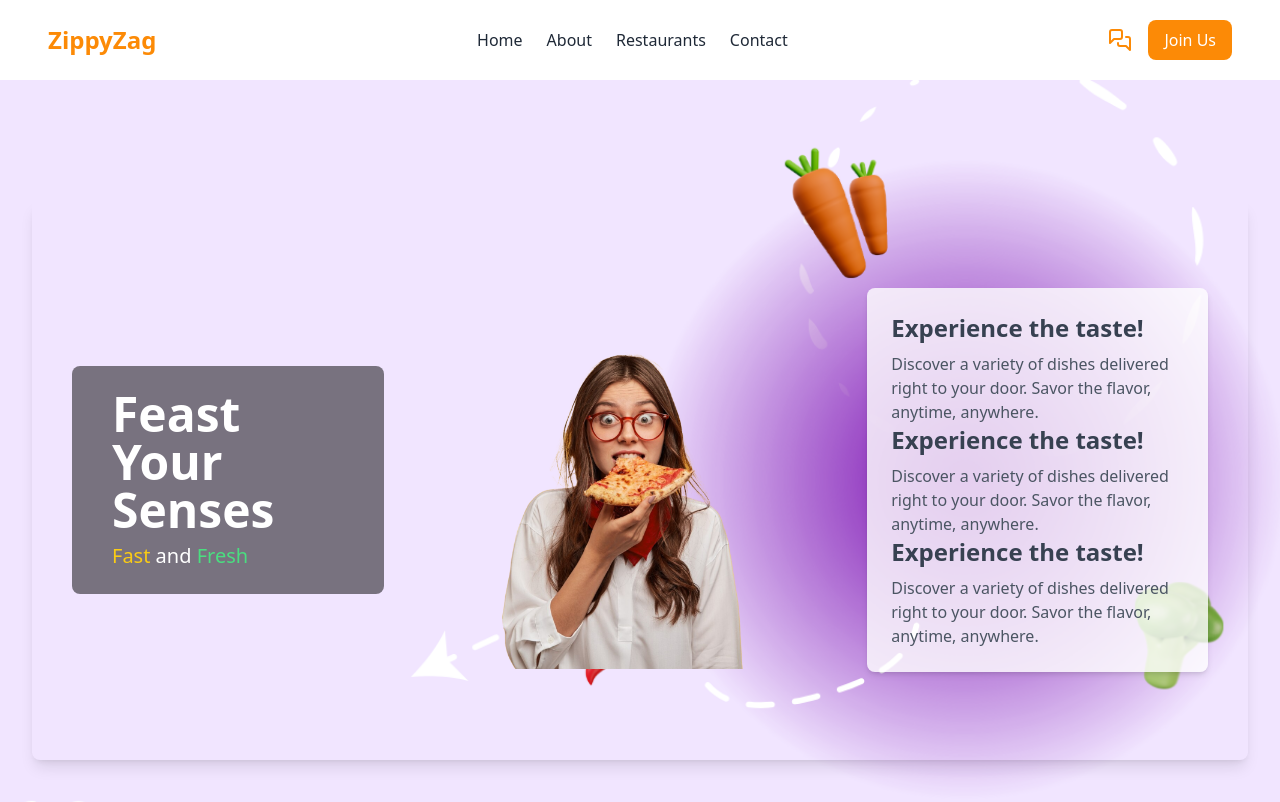
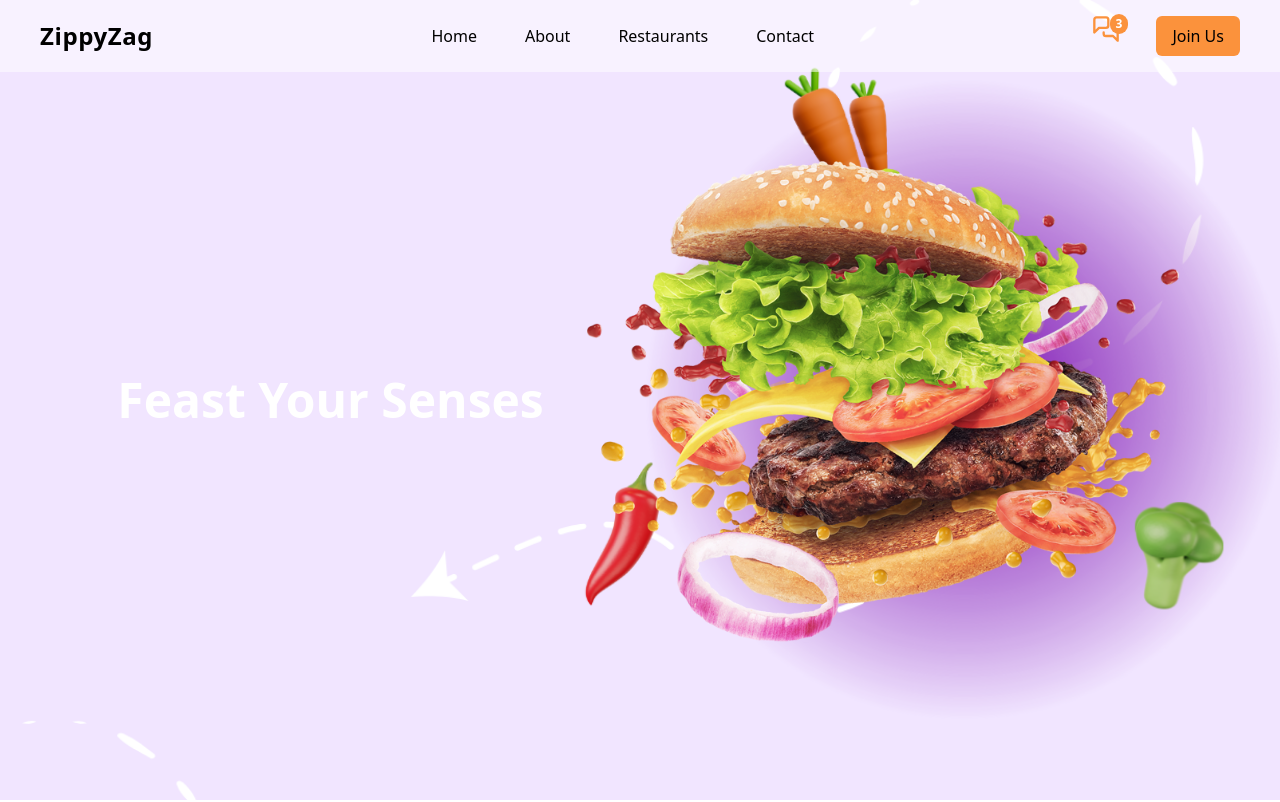
Before and after one commit to javidShabin/zippy-zag-main-project-frontend, a React (Vite) app: page / in a window 1280 px wide. Shown: the top 802 px of the page. Built offline with nearby package versions, Linux system fonts and the light colour scheme.

Commit message:
the hero page make fully responsive and the header also change the color scrolling effect and make the bounsing effect for the chat button and make fully resopnsive

```diff
--- a/src/components/Header.jsx
+++ b/src/components/Header.jsx
@@ -1,24 +1,19 @@
+import { Menu, MessagesSquare, X } from "lucide-react";
 import React, { useState, useEffect } from "react";
-import { Menu, X, MessagesSquare } from "lucide-react"; // Import Lucide icons
 
 const Header = () => {
-  const [isMenuOpen, setIsMenuOpen] = useState(false); // State to toggle mobile menu
-  const [isChatActive, setIsChatActive] = useState(false); // State to track if chat is active
-  const [isScrolled, setIsScrolled] = useState(false); // State to track if user scrolled
+  const [isMenuOpen, setIsMenuOpen] = useState(false);
+  const [isScrolled, setIsScrolled] = useState(false);
 
-  // Toggle chat active state
-  const handleChatClick = () => {
-    setIsChatActive(!isChatActive);
+  // Toggle the menu
+  const toggleMenu = () => {
+    setIsMenuOpen(!isMenuOpen);
   };
 
-  // Add or remove header styles on scroll
+  // Handle scroll to change header color
   useEffect(() => {
     const handleScroll = () => {
-      if (window.scrollY > 10) {
-        setIsScrolled(true);
-      } else {
-        setIsScrolled(false);
-      }
+      setIsScrolled(window.scrollY > 50);
     };
 
     window.addEventListener("scroll", handleScroll);
@@ -29,78 +24,111 @@ const Header = () => {
 
   return (
     <header
-      className={`w-full py-5 sticky top-0 left-0 z-50 transition-all ${
-        isScrolled
-          ? "bg-transparent shadow-lg backdrop-blur-md"
-          : "bg-transparent shadow-none"
-      }`}
+      className={`fixed top-0 w-full z-50 ${
+        isScrolled ? "bg-[#3d3d3db3] backdrop-blur-sm" : "bg-[#ffffff80]"
+      } text-white transition duration-300`}
     >
-      <div className="container w-[95%] mx-auto px-4 flex justify-between items-center">
+      <div className="container mx-auto flex items-center justify-between py-4 px-6 md:px-10">
         {/* Logo */}
         <div className="logo">
-          <h1 className="text-2xl font-bold text-[#FC8A06]">ZippyZag</h1>
+          <h1
+            className={`text-2xl font-bold tracking-wide cursor-pointer ${
+              isScrolled ? "text-white" : "text-black"
+            }`}
+          >
+            ZippyZag
+          </h1>
         </div>
 
-        {/* Desktop Navigation */}
-        <nav className="hidden md:flex">
-          <ul className="flex items-center gap-6 text-gray-800">
-            <li className="hover:text-[#FC8A06] cursor-pointer">Home</li>
-            <li className="hover:text-[#FC8A06] cursor-pointer">About</li>
-            <li className="hover:text-[#FC8A06] cursor-pointer">Restaurants</li>
-            <li className="hover:text-[#FC8A06] cursor-pointer">Contact</li>
+        {/* Navigation Links */}
+        <nav
+          className={`${
+            isMenuOpen ? "block" : "hidden"
+          } absolute top-16 left-0 w-full bg-[#ffffff64] backdrop-blur-md text-black md:static md:block md:w-auto md:bg-transparent md:backdrop-blur-none`}
+          aria-label="Main Navigation"
+        >
+          <ul className="flex flex-col items-center space-y-4 md:flex-row md:space-y-0 md:space-x-6">
+            <li>
+              <a
+                href="#"
+                className="block py-1 px-3 rounded-full transition duration-300 hover:bg-orange-400 hover:text-white"
+              >
+                Home
+              </a>
+            </li>
+            <li>
+              <a
+                href="#"
+                className="block py-1 px-3 rounded-full transition duration-300 hover:bg-orange-400 hover:text-white"
+              >
+                About
+              </a>
+            </li>
+            <li>
+              <a
+                href="#"
+                className="block py-1 px-3 rounded-full transition duration-300 hover:bg-orange-400 hover:text-white"
+              >
+                Restaurants
+              </a>
+            </li>
+            <li>
+              <a
+                href="#"
+                className="block py-1 px-3 rounded-full transition duration-300 hover:bg-orange-400 hover:text-white"
+              >
+                Contact
+              </a>
+            </li>
+            {/* Chat and Join Us for Small Screens */}
+            <li className="flex flex-col items-center space-y-4 md:hidden">
+              <div className="relative">
+                <MessagesSquare className="w-6 h-6 text-orange-400 animate-bounce cursor-pointer transition duration-300" />
+                <span className="absolute -top-2 -right-2 bg-orange-400 text-white text-xs font-bold py-0.5 px-1.5 rounded-full">
+                  3
+                </span>
+              </div>
+              <a
+                href="#"
+                className="bg-orange-400 text-black py-2 px-4 rounded-md font-medium transition duration-300 hover:bg-black hover:text-white"
+              >
+                Join Us
+              </a>
+            </li>
           </ul>
         </nav>
 
-        {/* Right Section with Icon and Join Us Button */}
-        <div className="hidden md:flex items-center gap-4">
-          <MessagesSquare
-            onClick={handleChatClick} // Handle click to toggle active state
-            className={`w-6 h-6 cursor-pointer transition-all ${
-              isChatActive
-                ? "text-[#fc8a33]" // Highlight when active
-                : "text-[#FC8A06]"
-            } hover:text-[#FC8A06]`} // Hover effect
-          />
-          <span className="px-4 py-2 bg-[#FC8A06] text-white rounded-lg cursor-pointer hover:bg-[#fc8a33]">
+        {/* Join Us Button and Chat Icon (Large Screens) */}
+        <div className="hidden md:flex gap-5 items-center space-x-4">
+          <div className="relative">
+            <MessagesSquare className="w-7 h-7 text-orange-400 animate-bounce cursor-pointer transition duration-300" />
+            <span className="absolute -top-2 -right-2 bg-orange-400 text-white text-xs font-bold py-0.5 px-1.5 rounded-full">
+              3
+            </span>
+          </div>
+          <a
+            href="#"
+            className="bg-orange-400 text-black py-2 px-4 rounded-md font-medium transition duration-300 hover:bg-black hover:text-white"
+          >
             Join Us
-          </span>
+          </a>
         </div>
 
-        {/* Mobile Menu Toggle */}
-        <button
-          className="block md:hidden text-gray-800"
-          onClick={() => setIsMenuOpen(!isMenuOpen)}
-        >
-          {isMenuOpen ? <X size={28} /> : <Menu size={28} />}
-        </button>
+        {/* Mobile Menu Button */}
+        <div className="md:hidden flex items-center">
+          <button
+            onClick={toggleMenu}
+            className="text-black focus:outline-none"
+            aria-label="Toggle Menu"
+          >
+            {isMenuOpen ? (
+              <X className="w-6 h-6" />
+            ) : (
+              <Menu className="w-6 h-6" />
+            )}
+          </button>
+        </div>
       </div>
-
-      {/* Mobile Menu */}
-      {isMenuOpen && (
-        <nav className="md:hidden backdrop-blur-md bg-[#ffffff66]">
-          <ul className="flex flex-col items-center gap-4 py-4 text-gray-800">
-            <li className="hover:text-orange-600 cursor-pointer">Home</li>
-            <li className="hover:text-orange-600 cursor-pointer">About</li>
-            <li className="hover:text-orange-600 cursor-pointer">Restaurants</li>
-            <li className="hover:text-orange-600 cursor-pointer">Contact</li>
-            <li>
-              <MessagesSquare
-                onClick={handleChatClick} // Toggle active state on click
-                className={`w-6 h-6 cursor-pointer transition-all ${
-                  isChatActive
-                    ? "text-orange-700"
-                    : "text-orange-600"
-                } hover:text-orange-700`} // Active and hover effect
-              />
-            </li>
-            <li>
-              <span className="px-4 py-2 bg-orange-600 text-white rounded-lg cursor-pointer hover:bg-orange-700">
-                Join Us
-              </span>
-            </li>
-          </ul>
-        </nav>
-      )}
     </header>
   );
 };
--- a/src/pages/Home.jsx
+++ b/src/pages/Home.jsx
@@ -5,62 +5,33 @@ import About from "./About";
 const Home = () => {
   return (
     <>
-      <main className="w-full h-[100vh] flex justify-center items-center" style={{
-            backgroundImage: `url(${heroImage})`,
-            backgroundSize: "cover",
-            backgroundPosition: "center",
-          }}>
-        <div
-          className="container flex flex-col md:flex-row justify-around items-center rounded-lg px-10 w-[95%] h-[70vh] shadow-lg"
-
-        >
+      <main
+        className="w-full h-[100vh] flex justify-center items-center"
+        style={{
+          backgroundImage: `url(${heroImage})`,
+          backgroundSize: "cover",
+          backgroundPosition: "center",
+        }}
+      >
+        <div className="container flex flex-col md:flex-row justify-between items-center rounded-lg px-6 sm:px-10 w-11/12 h-[70vh]">
           {/* Text Section */}
-          <div className="text-white px-6 py-4 sm:px-10 sm:py-6 bg-black bg-opacity-50 rounded-lg max-w-[90%] md:max-w-[40%]">
+          <div className="text-white text-center md:text-left px-6 py-4 sm:py-6">
             <h1 className="text-3xl sm:text-4xl lg:text-5xl font-bold">
               Feast Your Senses
             </h1>
-            <p className="text-lg sm:text-xl mt-2">
-              <span className="text-yellow-400">Fast</span> and{" "}
-              <span className="text-green-400">Fresh</span>
-            </p>
           </div>
 
           {/* Image Section */}
-          <div className="mt-6 md:mt-14">
+          <div className="mt-6 md:mt-0">
             <img
               src={bannerImage}
               alt="Delicious Food Banner"
-              className="w-[890px] h-full "
+              className="w-full max-w-[600px] opacity-[95%]"
             />
-          </div>
-
-          {/* Additional Info Section */}
-          <div className="bg-white bg-opacity-80 p-4 sm:p-6 rounded-lg shadow-md mt-6 md:mt-0 max-w-[90%] md:max-w-[30%]">
-            <h3 className="text-xl sm:text-2xl font-semibold text-gray-700">
-              Experience the taste!
-            </h3>
-            <p className="text-gray-600 mt-2">
-              Discover a variety of dishes delivered right to your door. Savor
-              the flavor, anytime, anywhere.
-            </p>
-            <h3 className="text-xl sm:text-2xl font-semibold text-gray-700">
-              Experience the taste!
-            </h3>
-            <p className="text-gray-600 mt-2">
-              Discover a variety of dishes delivered right to your door. Savor
-              the flavor, anytime, anywhere.
-            </p>
-            <h3 className="text-xl sm:text-2xl font-semibold text-gray-700">
-              Experience the taste!
-            </h3>
-            <p className="text-gray-600 mt-2">
-              Discover a variety of dishes delivered right to your door. Savor
-              the flavor, anytime, anywhere.
-            </p>
           </div>
         </div>
       </main>
-      <About/>
+      <About />
     </>
   );
 };
```
Also changed, not shown: src/assets/banner.png.
